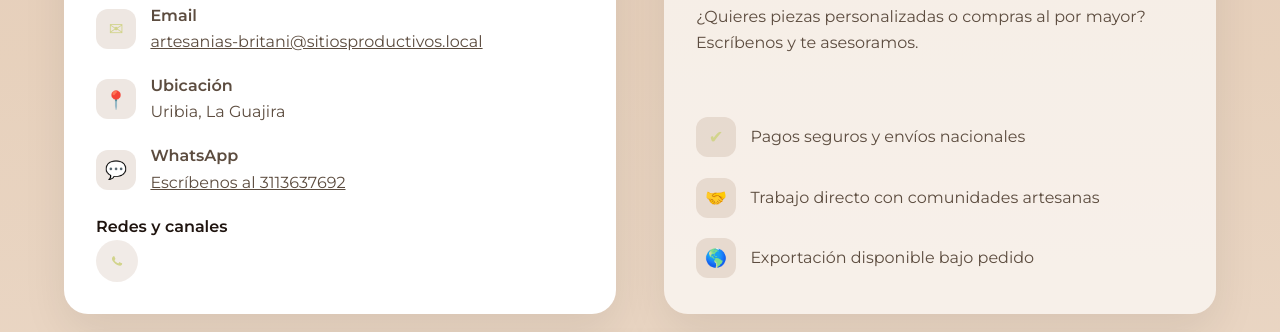
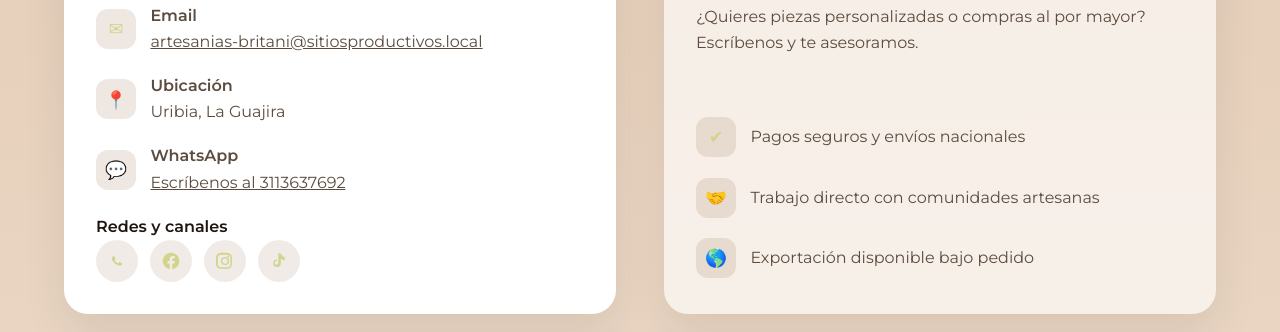
Before and after one commit to ReconvencionLaboralGuajira/artesanias-britani-98, a plain HTML site: page index.html in a window 1280 px wide. Shown: the part 3412-3744 px from the top of the page. Drawn offline with nearby package versions, Linux system fonts and the light colour scheme; no server answers; a small style sheet from the web is missing.

Commit message:
Publish site

```diff
--- a/index.html
+++ b/index.html
@@ -272,7 +272,25 @@
                                         </a>
 
 
+                                        <a href="https://web.facebook.com/profile.php?id=61584657862123 https://www.facebook.com/profile.php?id=61584447575282" aria-label="Facebook" rel="noopener" target="_blank">
+                                            <svg viewBox="0 0 24 24" role="img" focusable="false">
+                                                <path d="M22 12a10 10 0 1 0-11.56 9.88v-6.99H7.9V12h2.54V9.79c0-2.5 1.49-3.89 3.78-3.89 1.1 0 2.25.2 2.25.2v2.47h-1.27c-1.25 0-1.64.78-1.64 1.57V12h2.8l-.45 2.89h-2.35v6.99A10 10 0 0 0 22 12z"/>
+                                            </svg>
+                                        </a>
 
+
+                                        <a href="https://www.instagram.com/artesanias_britani/" aria-label="Instagram" rel="noopener" target="_blank">
+                                            <svg viewBox="0 0 24 24" role="img" focusable="false">
+                                                <path d="M12 7.09A4.91 4.91 0 1 0 16.91 12 4.91 4.91 0 0 0 12 7.09zm0 8.09A3.18 3.18 0 1 1 15.18 12 3.18 3.18 0 0 1 12 15.18zm5-8.51a1.15 1.15 0 1 1-1.15-1.15 1.15 1.15 0 0 1 1.15 1.15zm3.26 1.17a5.66 5.66 0 0 0-1.55-4 5.66 5.66 0 0 0-4-1.55c-1.58-.09-6.34-.09-7.92 0a5.66 5.66 0 0 0-4 1.55 5.66 5.66 0 0 0-1.55 4c-.09 1.58-.09 6.34 0 7.92a5.66 5.66 0 0 0 1.55 4 5.66 5.66 0 0 0 4 1.55c1.58.09 6.34.09 7.92 0a5.66 5.66 0 0 0 4-1.55 5.66 5.66 0 0 0 1.55-4c.09-1.58.09-6.34 0-7.92zm-2.05 9.6a3.23 3.23 0 0 1-1.82 1.82c-1.26.5-4.25.38-5.39.38s-4.13.11-5.39-.38a3.23 3.23 0 0 1-1.82-1.82c-.5-1.26-.38-4.25-.38-5.39s-.11-4.13.38-5.39a3.23 3.23 0 0 1 1.82-1.82c1.26-.5 4.25-.38 5.39-.38s4.13-.11 5.39.38a3.23 3.23 0 0 1 1.82 1.82c.5 1.26.38 4.25.38 5.39s.12 4.13-.38 5.39z"/>
+                                            </svg>
+                                        </a>
+
+
+                                        <a href="https://www.tiktok.com/@artesanias_britani" aria-label="TikTok" rel="noopener" target="_blank">
+                                            <svg viewBox="0 0 24 24" role="img" focusable="false">
+                                                <path d="M19.59 7.24a5.35 5.35 0 0 1-3.16-1.01 5.34 5.34 0 0 1-1.92-2.57h-.01a5.46 5.46 0 0 1-.22-1.07H11.2v11.8a2.18 2.18 0 1 1-1.53-2.08v-2.2a4.49 4.49 0 1 0 4.49 4.49V9.33a8.03 8.03 0 0 0 4.94 1.66V7.24z"/>
+                                            </svg>
+                                        </a>
 
                                 </div>
                             </div>
```
